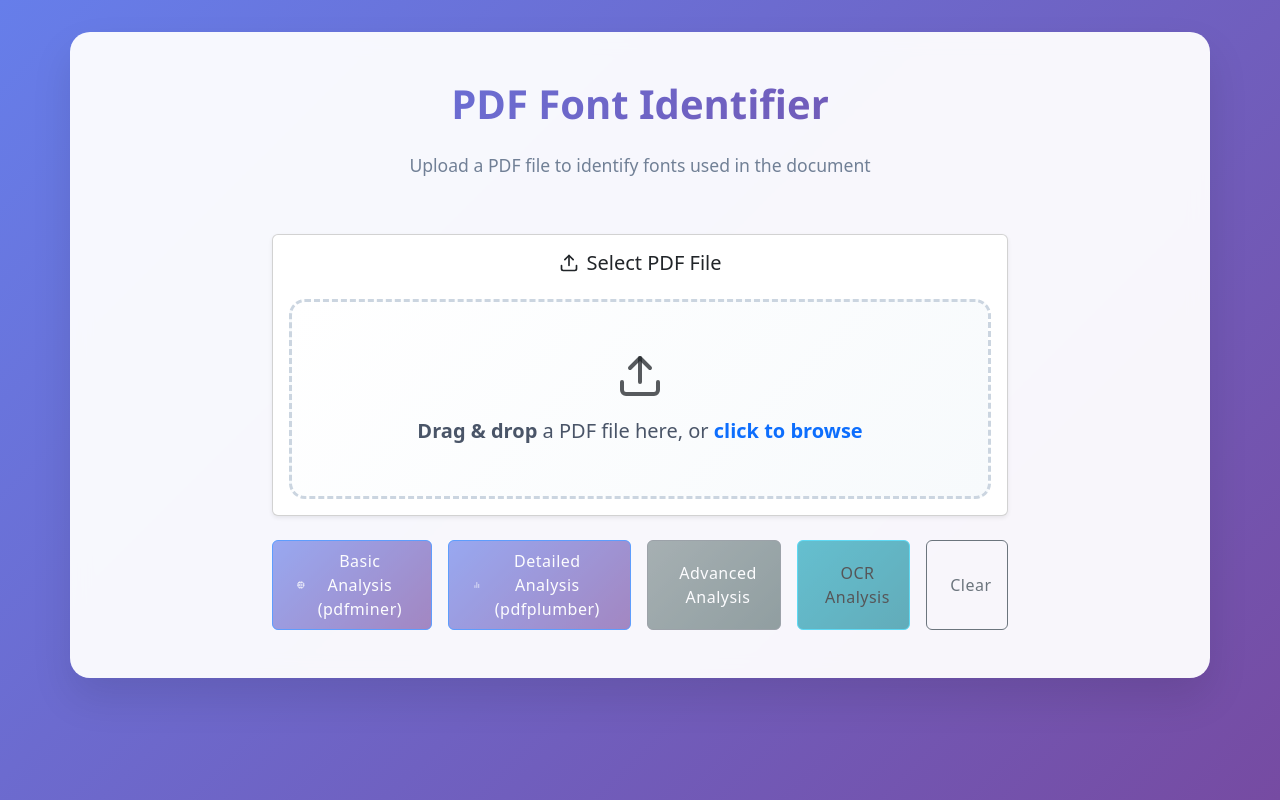
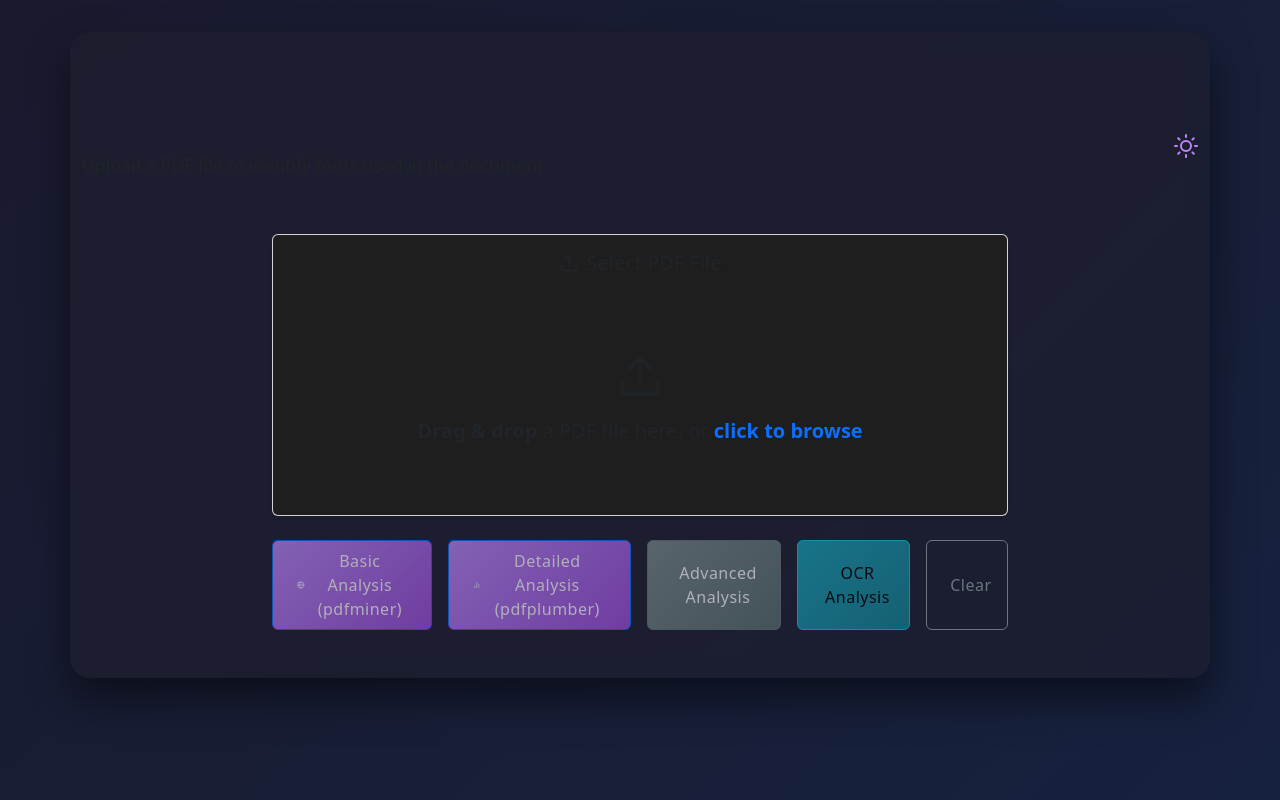
Before and after one commit to Gedamu-tinsae/identify_font, a React (Create React App) app in the folder frontend/: page / in a window 1280 px wide. Built offline with nearby package versions, Linux system fonts and the light colour scheme; no server answers.

Commit message:
feat: implement dark/light theme toggle with context provider

```diff
--- a/frontend/src/App.js
+++ b/frontend/src/App.js
@@ -1,7 +1,9 @@
 import React, { useState } from 'react';
+import { useTheme } from './context/ThemeContext';
 import styles from './styles/App.module.css';
 import 'bootstrap/dist/css/bootstrap.min.css';
-import { Container, Row, Col } from 'react-bootstrap';
+import { Container, Row, Col, Button } from 'react-bootstrap';
+import { FiSun, FiMoon } from 'react-icons/fi';
 import axios from 'axios';
 import { API_BASE_URL } from './utils/helpers';
 import PDFUpload from './components/PDFUpload';
@@ -9,6 +11,7 @@ import AnalysisButtons from './components/AnalysisButtons';
 import ResultsDisplay from './components/ResultsDisplay';
 
 function App() {
+  const { theme, toggleTheme } = useTheme();
   const [pdfFile, setPdfFile] = useState(null);
   const [analysisResult, setAnalysisResult] = useState(null);
   const [loading, setLoading] = useState(false);
@@ -157,11 +160,21 @@ function App() {
     <div className={styles.app}>
       <Container className={`${styles.container} py-5`}>
         <Row className="mb-4">
-          <Col>
-            <h1 className={`${styles.title} text-center mb-4`}>PDF Font Identifier</h1>
-            <p className={`${styles.description} text-center`}>
-              Upload a PDF file to identify fonts used in the document
-            </p>
+          <Col className="d-flex justify-content-between align-items-center">
+            <div>
+              <h1 className={`${styles.title} text-center mb-4`}>PDF Font Identifier</h1>
+              <p className={`${styles.description} text-center`}>
+                Upload a PDF file to identify fonts used in the document
+              </p>
+            </div>
+            <Button
+              variant="link"
+              onClick={toggleTheme}
+              className="p-0 border-0"
+              aria-label={theme === 'dark' ? 'Switch to light mode' : 'Switch to dark mode'}
+            >
+              {theme === 'dark' ? <FiSun size={24} color="#bb86fc" /> : <FiMoon size={24} />}
+            </Button>
           </Col>
         </Row>
 
--- a/frontend/src/components/PDFUpload.module.css
+++ b/frontend/src/components/PDFUpload.module.css
@@ -1,8 +1,8 @@
 .dropzone {
   transition: all 0.3s ease;
-  border: 3px dashed #cbd5e0 !important;
-  background: linear-gradient(135deg, #ffffff 0%, #f7fafc 100%) !important;
-  color: #4a5568;
+  border: 3px dashed var(--dark-border) !important;
+  background: linear-gradient(135deg, var(--dark-bg-tertiary) 0%, #2a2a3a 100%) !important;
+  color: var(--dark-text-secondary);
   border-radius: 16px;
   cursor: pointer;
   position: relative;
@@ -10,12 +10,12 @@
 }
 
 .dropzone:hover {
-  background: linear-gradient(135deg, #f7fafc 0%, #edf2f7 100%) !important;
-  border-color: #a0aec0 !important;
+  background: linear-gradient(135deg, #2a2a3a 0%, #33334a 100%) !important;
+  border-color: var(--dark-accent-primary) !important;
   transform: scale(1.02);
 }
 
 .dropzoneBorderPrimary {
-  border-color: #667eea !important;
-  background: linear-gradient(135deg, #eef2ff 0%, #e0e7ff 100%) !important;
+  border-color: var(--dark-accent-primary) !important;
+  background: linear-gradient(135deg, #2d2545 0%, #3a2d5a 100%) !important;
 }
--- /dev/null
+++ b/frontend/src/context/ThemeContext.js
@@ -0,0 +1,42 @@
+import React, { createContext, useContext, useEffect, useState } from 'react';
+
+const ThemeContext = createContext();
+
+export const useTheme = () => {
+  const context = useContext(ThemeContext);
+  if (!context) {
+    throw new Error('useTheme must be used within a ThemeProvider');
+  }
+  return context;
+};
+
+export const ThemeProvider = ({ children }) => {
+  const [theme, setTheme] = useState('dark'); // Default to dark theme
+
+  useEffect(() => {
+    // Check for saved theme in localStorage or default to 'dark'
+    const savedTheme = localStorage.getItem('theme') || 'dark';
+    setTheme(savedTheme);
+
+    // Apply theme to document
+    document.documentElement.setAttribute('data-theme', savedTheme);
+  }, []);
+
+  const toggleTheme = () => {
+    const newTheme = theme === 'dark' ? 'light' : 'dark';
+    setTheme(newTheme);
+    localStorage.setItem('theme', newTheme);
+    document.documentElement.setAttribute('data-theme', newTheme);
+  };
+
+  const value = {
+    theme,
+    toggleTheme
+  };
+
+  return (
+    <ThemeContext.Provider value={value}>
+      {children}
+    </ThemeContext.Provider>
+  );
+};
--- a/frontend/src/index.css
+++ b/frontend/src/index.css
@@ -6,8 +6,9 @@ body {
     sans-serif;
   -webkit-font-smoothing: antialiased;
   -moz-osx-font-smoothing: grayscale;
-  background: linear-gradient(135deg, #667eea 0%, #764ba2 100%);
+  background: linear-gradient(135deg, #1a1a2e 0%, #16213e 100%);
   min-height: 100vh;
+  color: var(--dark-text-primary);
 }
 
 code {
--- a/frontend/src/index.js
+++ b/frontend/src/index.js
@@ -2,11 +2,14 @@ import React from 'react';
 import ReactDOM from 'react-dom/client';
 import './index.css';
 import './styles/GlobalStyles.css';
+import { ThemeProvider } from './context/ThemeContext';
 import App from './App';
 
 const root = ReactDOM.createRoot(document.getElementById('root'));
 root.render(
   <React.StrictMode>
-    <App />
+    <ThemeProvider>
+      <App />
+    </ThemeProvider>
   </React.StrictMode>
 );
--- a/frontend/src/styles/App.module.css
+++ b/frontend/src/styles/App.module.css
@@ -1,21 +1,23 @@
-/* Modern gradient background */
+/* Dark theme background */
 .app {
   min-height: 100vh;
-  background: linear-gradient(135deg, #667eea 0%, #764ba2 100%);
+  background: linear-gradient(135deg, #1a1a2e 0%, #16213e 100%);
   padding: 2rem 0;
   text-align: center;
+  color: var(--dark-text-primary);
 }
 
 /* Main container styling */
 .container {
   max-width: 1200px;
-  background: rgba(255, 255, 255, 0.95);
+  background: rgba(30, 30, 46, 0.7);
   backdrop-filter: blur(10px);
   border-radius: 20px;
-  box-shadow: 0 20px 40px rgba(0, 0, 0, 0.1);
+  box-shadow: 0 20px 40px rgba(0, 0, 0, 0.5);
   overflow: hidden;
   padding: 2rem;
   margin: 0 auto;
+  border: 1px solid var(--dark-border);
 }
 
 /* Title styling */
@@ -23,9 +25,9 @@
   font-family: 'Segoe UI', Tahoma, Geneva, Verdana, sans-serif;
   font-weight: 700;
   font-size: 2.5rem;
-  color: #2d3748;
+  color: var(--dark-text-primary);
   margin-bottom: 0.5rem;
-  background: linear-gradient(135deg, #667eea, #764ba2);
+  background: linear-gradient(135deg, var(--dark-accent-primary), #03dac6);
   -webkit-background-clip: text;
   -webkit-text-fill-color: transparent;
   background-clip: text;
@@ -34,7 +36,7 @@
 
 /* Description text */
 .description {
-  color: #718096 !important;
+  color: var(--dark-text-secondary) !important;
   font-size: 1.1rem;
   margin-bottom: 2rem;
 }
--- a/frontend/src/styles/GlobalStyles.css
+++ b/frontend/src/styles/GlobalStyles.css
@@ -1,25 +1,60 @@
+/* Define CSS variables for both themes */
 :root {
-  /* Define any CSS custom properties here if needed */
+  /* Dark theme color variables (default) */
+  --bg-primary: #121212;
+  --bg-secondary: #1e1e1e;
+  --bg-tertiary: #2d2d2d;
+  --surface: #1e1e1e;
+  --surface-raised: #252525;
+  --border: #3c3c3c;
+  --text-primary: #e0e0e0;
+  --text-secondary: #a0a0a0;
+  --accent-primary: #bb86fc;
+  --accent-secondary: #03dac6;
+  --error: #cf6679;
+  --shadow: rgba(0, 0, 0, 0.5);
 }
 
-/* Globally override Bootstrap styles */
+/* Light theme color variables */
+[data-theme="light"] {
+  --bg-primary: #f5f7fa;
+  --bg-secondary: #ffffff;
+  --bg-tertiary: #f0f2f5;
+  --surface: #ffffff;
+  --surface-raised: #f8f9fa;
+  --border: #d1d5db;
+  --text-primary: #1f2937;
+  --text-secondary: #4b5563;
+  --accent-primary: #667eea;
+  --accent-secondary: #764ba2;
+  --error: #ef4444;
+  --shadow: rgba(0, 0, 0, 0.1);
+}
+
+/* Apply theme to body */
+body {
+  background-color: var(--bg-primary) !important;
+  color: var(--text-primary);
+}
+
+/* Globally override Bootstrap styles based on theme */
 .card {
-  border: none;
+  border: 1px solid var(--border);
   border-radius: 16px;
-  box-shadow: 0 10px 30px rgba(0, 0, 0, 0.1);
+  box-shadow: 0 10px 30px var(--shadow);
   transition: all 0.3s ease;
   overflow: hidden;
-  background: rgba(255, 255, 255, 0.9);
-  backdrop-filter: blur(5px);
+  background: var(--surface);
+  color: var(--text-primary);
 }
 
 .card:hover {
   transform: translateY(-5px);
-  box-shadow: 0 20px 40px rgba(0, 0, 0, 0.15);
+  box-shadow: 0 20px 40px var(--shadow);
 }
 
 .card-header {
-  background: linear-gradient(135deg, #667eea 0%, #764ba2 100%);
+  background: linear-gradient(135deg, var(--accent-primary) 0%, #9d4edd 100%);
   color: white;
   border: none;
   padding: 1.25rem 1.5rem;
@@ -29,6 +64,8 @@
 
 .card-body {
   padding: 1.5rem;
+  background: var(--surface);
+  color: var(--text-primary);
 }
 
 /* Custom button styles */
@@ -41,6 +78,7 @@
   border: none;
   position: relative;
   overflow: hidden;
+  color: white;
 }
 
 .btn:after {
@@ -58,7 +96,7 @@
 }
 
 .btn:focus:not(.btn:active) {
-  box-shadow: 0 0 0 0.2rem rgba(102, 126, 234, 0.5);
+  box-shadow: 0 0 0 0.2rem rgba(187, 134, 252, 0.5);
 }
 
 .btn:active:after {
@@ -78,14 +116,14 @@
 
 /* Primary button variant */
 .btn-primary {
-  background: linear-gradient(135deg, #667eea 0%, #764ba2 100%);
+  background: linear-gradient(135deg, var(--accent-primary) 0%, #9d4edd 100%);
   border: none;
 }
 
 .btn-primary:hover {
-  background: linear-gradient(135deg, #5a6fd8 0%, #6a4190 100%);
+  background: linear-gradient(135deg, #a461d8 0%, #8a3db8 100%);
   transform: translateY(-2px);
-  box-shadow: 0 8px 20px rgba(102, 126, 234, 0.4);
+  box-shadow: 0 8px 20px rgba(187, 134, 252, 0.4);
 }
 
 /* Secondary button variant */
@@ -115,13 +153,13 @@
 /* Outline secondary button variant */
 .btn-outline-secondary {
   background: transparent;
-  border: 2px solid #6c757d;
-  color: #6c757d;
+  border: 2px solid var(--text-secondary);
+  color: var(--text-secondary);
 }
 
 .btn-outline-secondary:hover {
-  background: #6c757d;
-  color: white;
+  background: var(--text-secondary);
+  color: var(--bg-primary);
   transform: translateY(-2px);
   box-shadow: 0 8px 20px rgba(108, 117, 125, 0.4);
 }
@@ -130,15 +168,15 @@
 .progress {
   border-radius: 20px;
   height: 12px;
-  background: #edf2f7;
+  background: var(--bg-tertiary);
   overflow: visible;
 }
 
 .progress-bar {
   border-radius: 20px;
   position: relative;
-  background: linear-gradient(90deg, #667eea, #764ba2);
-  box-shadow: 0 4px 20px rgba(102, 126, 234, 0.4);
+  background: linear-gradient(90deg, var(--accent-primary), #9d4edd);
+  box-shadow: 0 4px 20px rgba(187, 134, 252, 0.4);
 }
 
 .progress-bar-animated {
@@ -154,22 +192,20 @@
 .alert {
   border-radius: 12px;
   border: none;
-  box-shadow: 0 4px 12px rgba(0, 0, 0, 0.05);
+  box-shadow: 0 4px 12px var(--shadow);
+  color: white;
 }
 
 .alert-info {
-  background: linear-gradient(135deg, #ebf8ff 0%, #bee3f8 100%);
-  color: #2b6cb0;
+  background: linear-gradient(135deg, #1a237e 0%, #283593 100%);
 }
 
 .alert-danger {
-  background: linear-gradient(135deg, #fed7d7 0%, #feb2b2 100%);
-  color: #c53030;
+  background: linear-gradient(135deg, #b71c1c 0%, #d32f2f 100%);
 }
 
 .alert-warning {
-  background: linear-gradient(135deg, #fefcbf 0%, #faf089 100%);
-  color: #8d5410;
+  background: linear-gradient(135deg, #f57f17 0%, #f9a825 100%);
 }
 
 /* Table styling */
@@ -177,12 +213,13 @@
   border-radius: 12px;
   border-collapse: separate;
   overflow: hidden;
-  box-shadow: 0 5px 15px rgba(0, 0, 0, 0.05);
+  box-shadow: 0 5px 15px var(--shadow);
   margin-bottom: 0;
+  background: var(--bg-tertiary);
 }
 
 .table thead th {
-  background: linear-gradient(135deg, #667eea 0%, #764ba2 100%);
+  background: linear-gradient(135deg, var(--accent-primary) 0%, #9d4edd 100%);
   color: white;
   border: none;
   font-weight: 600;
@@ -194,32 +231,45 @@
 
 .table tbody tr {
   transition: all 0.2s ease;
+  background: var(--bg-tertiary);
+  border-bottom: 1px solid var(--border);
 }
 
 .table tbody tr:hover {
-  background: rgba(102, 126, 234, 0.05);
+  background: rgba(187, 134, 252, 0.1);
 }
 
 .table tbody td {
   padding: 0.75rem 1rem;
   vertical-align: middle;
+  color: var(--text-primary);
+  border: none;
+}
+
+.table-dark {
+  --bs-table-bg: var(--bg-tertiary);
+  --bs-table-color: var(--text-primary);
+  --bs-table-border-color: var(--border);
 }
 
 /* List group styling */
 .list-group {
   border-radius: 12px;
   overflow: hidden;
-  box-shadow: 0 5px 15px rgba(0, 0, 0, 0.05);
+  box-shadow: 0 5px 15px var(--shadow);
   margin-bottom: 0;
+  background: var(--surface);
 }
 
 .list-group-item {
   font-family: 'Segoe UI', Tahoma, Geneva, Verdana, sans-serif;
   font-size: 0.95rem;
-  border: none;
+  border: 1px solid var(--border);
   padding: 1rem 1.25rem;
   transition: all 0.2s ease;
   border-radius: 0 !important;
+  background: var(--surface);
+  color: var(--text-primary);
 }
 
 .list-group-item:first-child {
@@ -231,20 +281,35 @@
 }
 
 .list-group-item:hover {
-  background: rgba(102, 126, 234, 0.05);
+  background: rgba(187, 134, 252, 0.1);
 }
 
 .list-group-item:not(:last-child) {
-  border-bottom: 1px solid #e2e8f0;
+  border-bottom: 1px solid var(--border);
 }
 
 /* Pre element for code display */
 pre {
-  background: #f8f9fa;
+  background: var(--bg-tertiary);
   border-radius: 8px;
   padding: 1rem;
-  border: 1px solid #e9ecef;
+  border: 1px solid var(--border);
   overflow-x: auto;
+  color: var(--text-primary);
+}
+
+/* Form control styling */
+.form-control {
+  background-color: var(--bg-tertiary);
+  border: 1px solid var(--border);
+  color: var(--text-primary);
+}
+
+.form-control:focus {
+  background-color: var(--bg-tertiary);
+  border-color: var(--accent-primary);
+  box-shadow: 0 0 0 0.2rem rgba(187, 134, 252, 0.25);
+  color: var(--text-primary);
 }
 
 /* Spinner animation */
@@ -273,9 +338,9 @@ pre {
 }
 
 @keyframes pulse {
-  0% { box-shadow: 0 0 0 0 rgba(102, 126, 234, 0.4); }
-  70% { box-shadow: 0 0 0 15px rgba(102, 126, 234, 0); }
-  100% { box-shadow: 0 0 0 0 rgba(102, 126, 234, 0); }
+  0% { box-shadow: 0 0 0 0 rgba(187, 134, 252, 0.4); }
+  70% { box-shadow: 0 0 0 15px rgba(187, 134, 252, 0); }
+  100% { box-shadow: 0 0 0 0 rgba(187, 134, 252, 0); }
 }
 
 /* Bounce animation */
```
Also changed, not shown: frontend/src/components/ResultsDisplay.module.css (+7 -4 lines), 1 other file (tests, documents, lock files or other folders).
